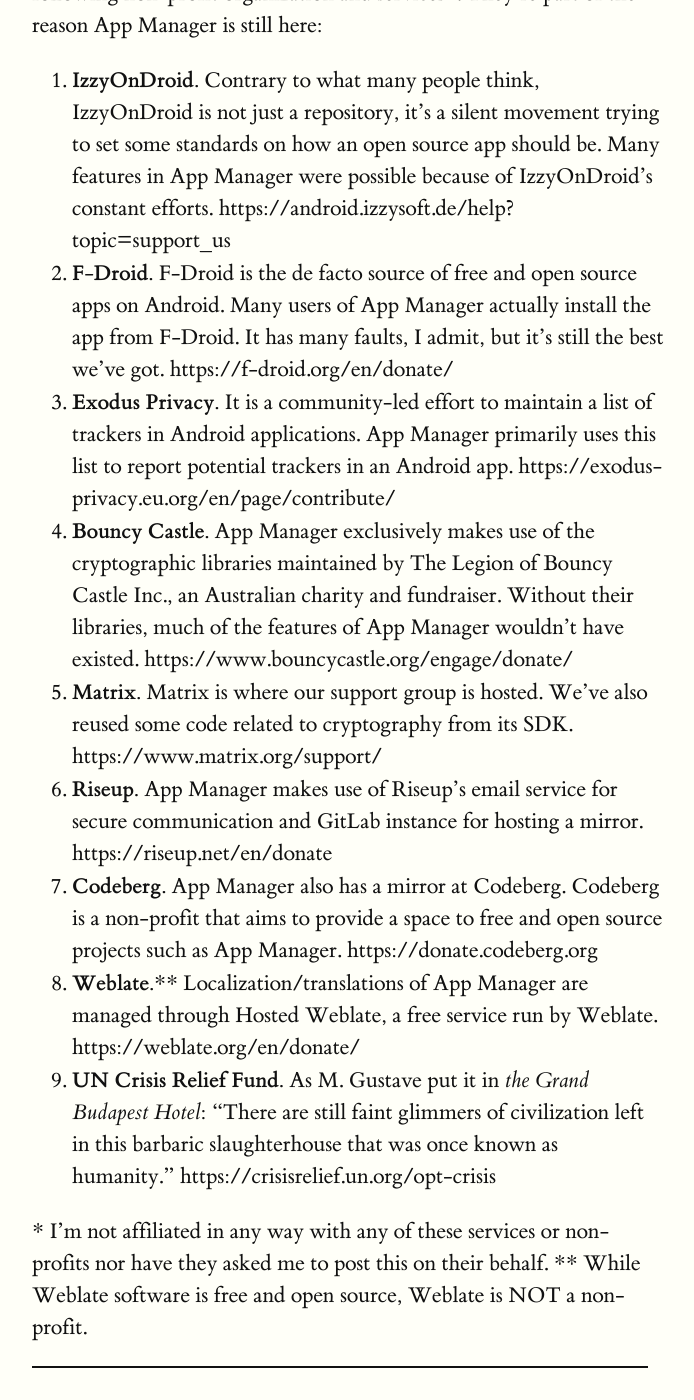
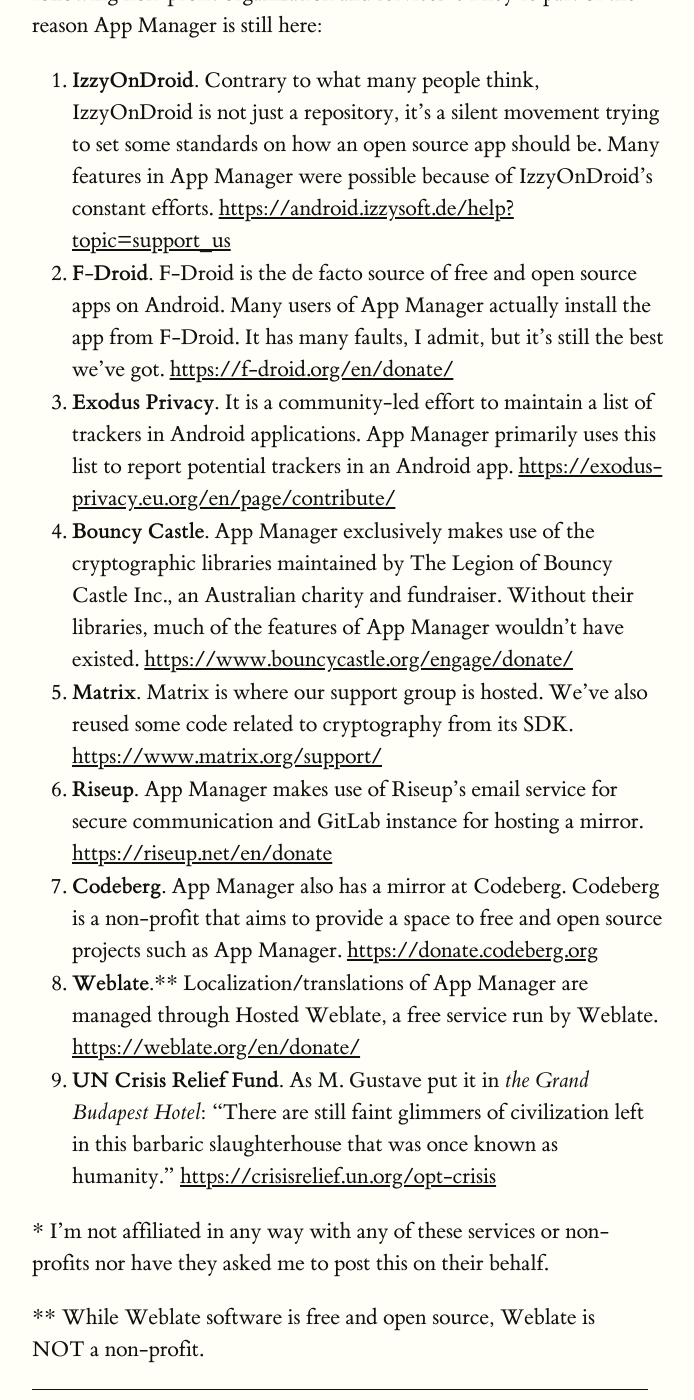
Before and after one commit to MuntashirAkon/blog, a Jekyll site: the page built from _posts/2024-12-22-december-updates.md, in a window 1280 px wide and 1400 px high, scrolled down 701 px. Shown: the whole window, without its empty margins (128-822 px from the left). Built offline with Jekyll 4.4.1, drawn with Linux system fonts in a browser that asks for light colours.

```diff
--- a/_posts/2024-12-22-december-updates.md
+++ b/_posts/2024-12-22-december-updates.md
@@ -7,15 +7,16 @@ tags: app_manager
 ---
 
 This is a time when people in many regions become generous and donate to their favorite charities and non-profits. While you cannot donate to App Manager right now, consider donating to the following non-profit organization and services\*. They're part of the reason App Manager is still here:
-1. **IzzyOnDroid.** Contrary to what many people think, IzzyOnDroid is not just a repository, it's a silent movement trying to set some standards on how an open source app should be. Many features in App Manager were possible because of IzzyOnDroid's constant efforts. https://android.izzysoft.de/help?topic=support_us
-2. **F-Droid.** F-Droid is the de facto source of free and open source apps on Android. Many users of App Manager actually install the app from F-Droid. It has many faults, I admit, but it's still the best we've got. https://f-droid.org/en/donate/
-3. **Exodus Privacy.** It is a community-led effort to maintain a list of trackers in Android applications. App Manager primarily uses this list to report potential trackers in an Android app. https://exodus-privacy.eu.org/en/page/contribute/
-4. **Bouncy Castle.** App Manager exclusively makes use of the cryptographic libraries maintained by The Legion of Bouncy Castle Inc., an Australian charity and fundraiser. Without their libraries, much of the features of App Manager wouldn't have existed. https://www.bouncycastle.org/engage/donate/
-5. **Matrix.** Matrix is where our support group is hosted. We've also reused some code related to cryptography from its SDK. https://www.matrix.org/support/
-6. **Riseup.** App Manager makes use of Riseup's email service for secure communication and GitLab instance for hosting a mirror. https://riseup.net/en/donate
-7. **Codeberg.** App Manager also has a mirror at Codeberg. Codeberg is a non-profit that aims to provide a space to free and open source projects such as App Manager. https://donate.codeberg.org
-8. **Weblate.**\*\* Localization/translations of App Manager are managed through Hosted Weblate, a free service run by Weblate. https://weblate.org/en/donate/
-9. **UN Crisis Relief Fund.** As M. Gustave put it in _the Grand Budapest Hotel_: “There are still faint glimmers of civilization left in this barbaric slaughterhouse that was once known as humanity.” https://crisisrelief.un.org/opt-crisis
+1. **IzzyOnDroid.** Contrary to what many people think, IzzyOnDroid is not just a repository, it's a silent movement trying to set some standards on how an open source app should be. Many features in App Manager were possible because of IzzyOnDroid's constant efforts. <https://android.izzysoft.de/help?topic=support_us>
+2. **F-Droid.** F-Droid is the de facto source of free and open source apps on Android. Many users of App Manager actually install the app from F-Droid. It has many faults, I admit, but it's still the best we've got. <https://f-droid.org/en/donate/>
+3. **Exodus Privacy.** It is a community-led effort to maintain a list of trackers in Android applications. App Manager primarily uses this list to report potential trackers in an Android app. <https://exodus-privacy.eu.org/en/page/contribute/>
+4. **Bouncy Castle.** App Manager exclusively makes use of the cryptographic libraries maintained by The Legion of Bouncy Castle Inc., an Australian charity and fundraiser. Without their libraries, much of the features of App Manager wouldn't have existed. <https://www.bouncycastle.org/engage/donate/>
+5. **Matrix.** Matrix is where our support group is hosted. We've also reused some code related to cryptography from its SDK. <https://www.matrix.org/support/>
+6. **Riseup.** App Manager makes use of Riseup's email service for secure communication and GitLab instance for hosting a mirror. <https://riseup.net/en/donate>
+7. **Codeberg.** App Manager also has a mirror at Codeberg. Codeberg is a non-profit that aims to provide a space to free and open source projects such as App Manager. <https://donate.codeberg.org>
+8. **Weblate.**\*\* Localization/translations of App Manager are managed through Hosted Weblate, a free service run by Weblate. <https://weblate.org/en/donate/>
+9. **UN Crisis Relief Fund.** As M. Gustave put it in _the Grand Budapest Hotel_: “There are still faint glimmers of civilization left in this barbaric slaughterhouse that was once known as humanity.” <https://crisisrelief.un.org/opt-crisis>
 
 \* I'm not affiliated in any way with any of these services or non-profits nor have they asked me to post this on their behalf.
+
 \*\* While Weblate software is free and open source, Weblate is NOT a non-profit.
```
Also changed, not shown: _posts/2024-08-01-july-updates.md (+1 -0 lines), _posts/2025-03-31-march-updates.md (added, +12 -0 lines), _posts/2025-05-03-april-updates.md (added, +13 -0 lines), _posts/2025-05-31-may-updates.md (added, +17 -0 lines), _posts/2025-07-06-june-updates.md (added, +15 -0 lines), _posts/2025-08-03-july-updates.md (added, +27 -0 lines).
